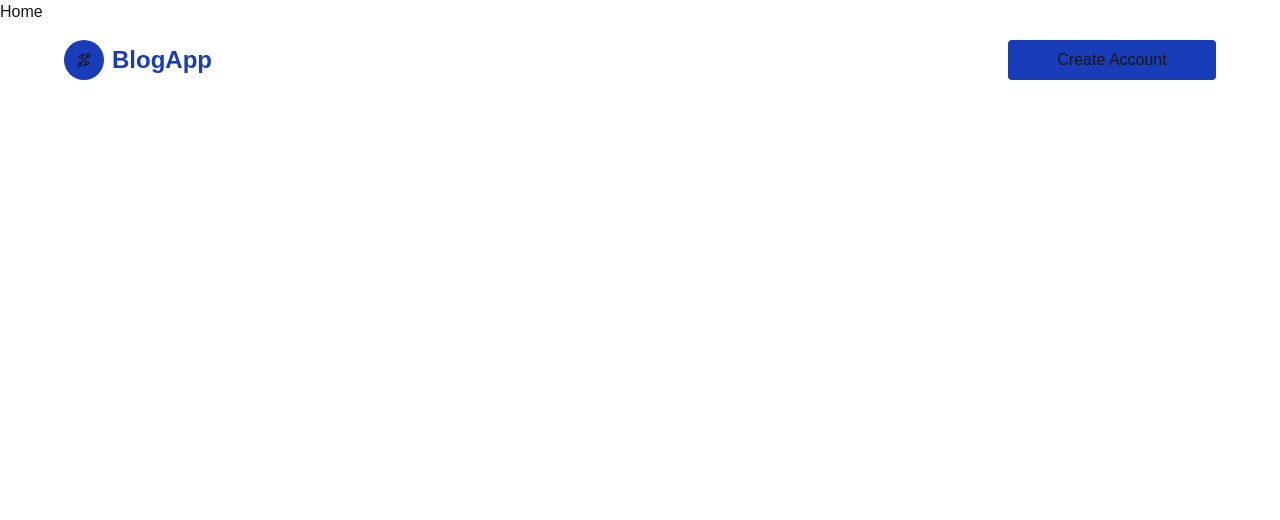
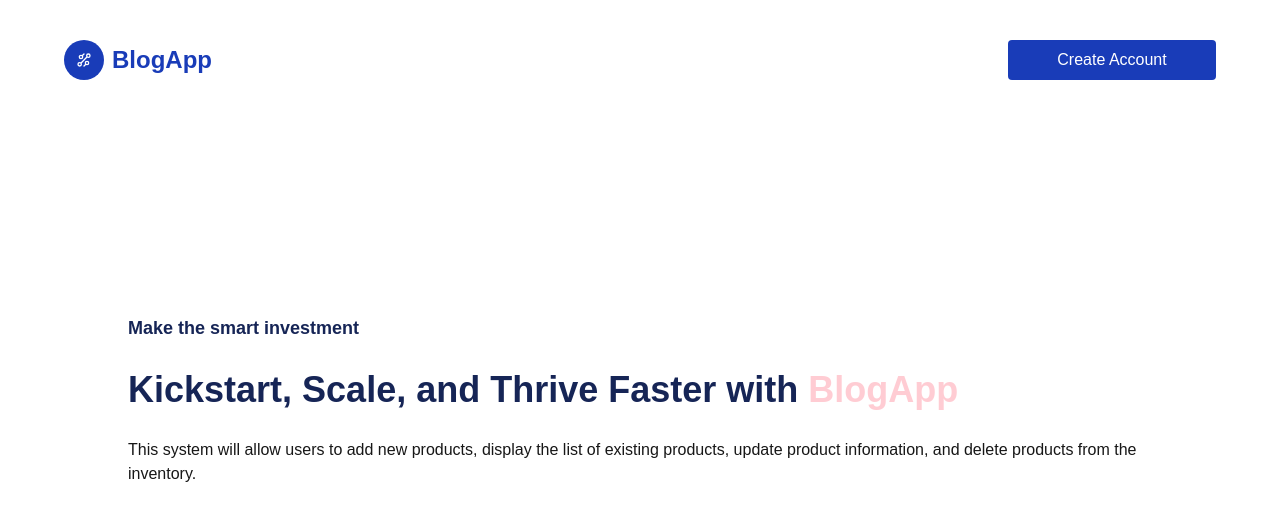
Before and after one commit to Kushan234/nextjs-landing-page-app, a Next.js app: page / in a window 1280 px wide. Shown: the top 520 px of the page. Built offline with nearby package versions, Linux system fonts and the light colour scheme.

Commit message:
add home page css

```diff
--- /dev/null
+++ b/app/components/Home/Hero/Hero.tsx
@@ -0,0 +1,20 @@
+import React from 'react'
+
+const Hero = () => {
+  return (
+    <>
+    <div className="relative w-full h-[110vh] sm:h-screen bg-cover flex justify-center text-left  flex-col">
+     <div className="w-[90%] md:w-[80%] mx-auto items-center grid sm:grid-cols-1 lg:grid-cols-1  gap-5">
+
+    <h3 className='md:text-lg sm:text-sm font-bold text-blue-950'>Make the smart investment</h3>
+        <h1 className='text-2xl md:text-3xl lg:text-4xl font-bold text-blue-950 leading-[2.5rem] md:leading-[3.5rem]'>
+            Kickstart, Scale, and Thrive Faster with <span className='text-rose-200'>BlogApp</span></h1>
+        <p>This system will allow users to add new products, display the list of existing products,
+             update product information, and delete products from the inventory. </p>
+     </div>
+    </div>
+    </>
+  )
+}
+
+export default Hero
--- a/app/components/Home/Home.tsx
+++ b/app/components/Home/Home.tsx
@@ -1,9 +1,10 @@
 import React from 'react'
+import Hero from './Hero/Hero'
 
 const Home = () => {
   return (
     <>
-    <div className="overflow-hidden h-[10000px]">Home</div>
+    <div className="overflow-hidden h-[10000px] "><Hero /></div>
     </>
   )
 }
--- a/app/components/Home/Navbar/Nav.tsx
+++ b/app/components/Home/Navbar/Nav.tsx
@@ -24,8 +24,8 @@ const Nav = ({openNav}:props) => {
   }, []);
 
   return (
-    <div className={`transition-all
-    ${navbarBg ? "bg-black shadow-md" : "fixed"} p-10 px-16  h-16 w-full z-[100] fixed `}>
+    <div className={`transition-all text-white
+    ${navbarBg ? "bg-black text-white shadow-md" : "fixed "} p-10 px-16 w-full z-[100] fixed `}>
       <div className="flex items-center justify-between  w-full">
 
        <div className="flex items-center space-x-2">
@@ -38,7 +38,7 @@ const Nav = ({openNav}:props) => {
        {
         navLinks.map((link)=>(
         <Link key={link.id} href={link.url}
-        className='text-white hover:text-rose-500 font-semibold transition-all duration-200 '>
+        className=' text-white text-lg hover:text-rose-500 font-semibold transition-all duration-200 '>
           <p>{link.label}</p>
         </Link>
         ))
```
